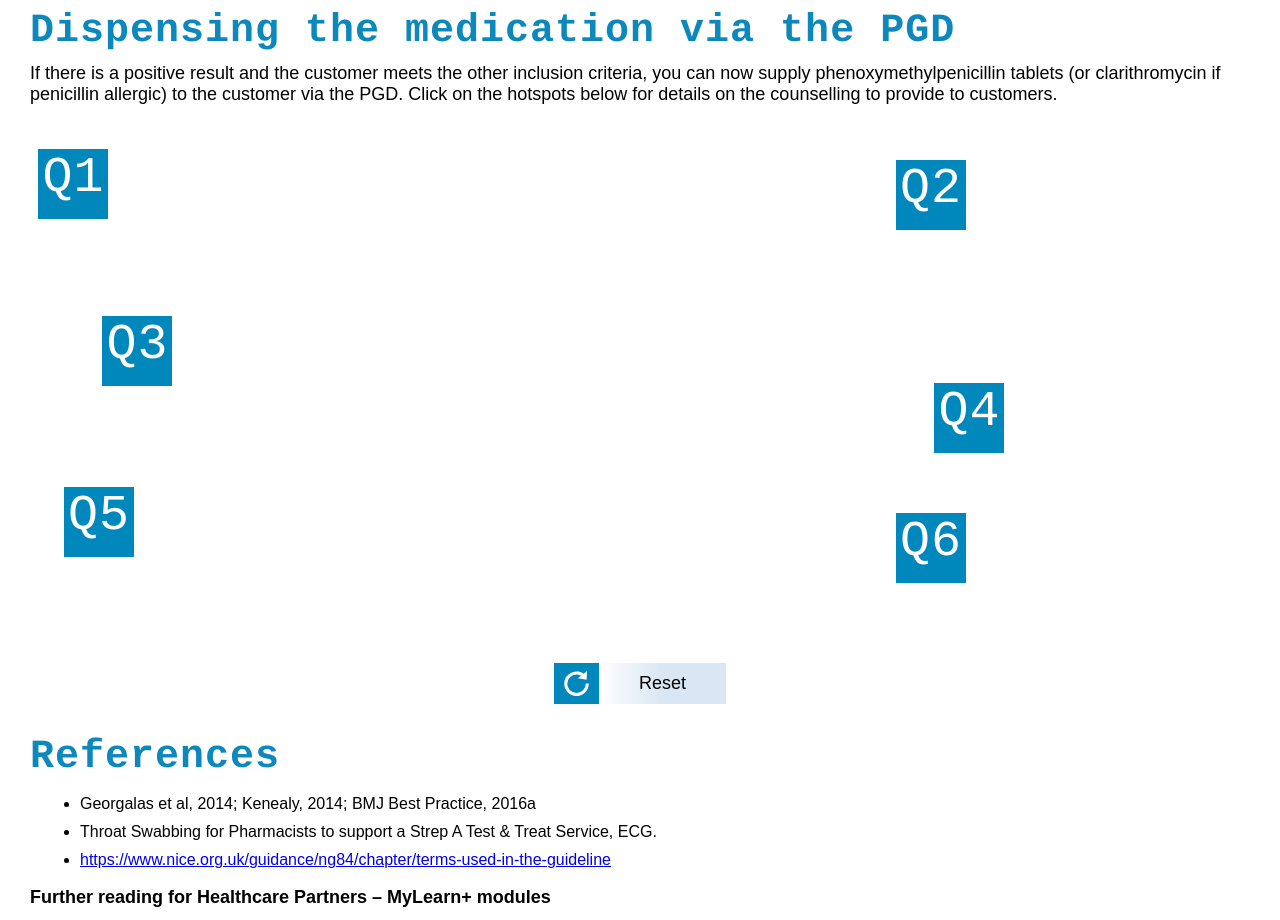
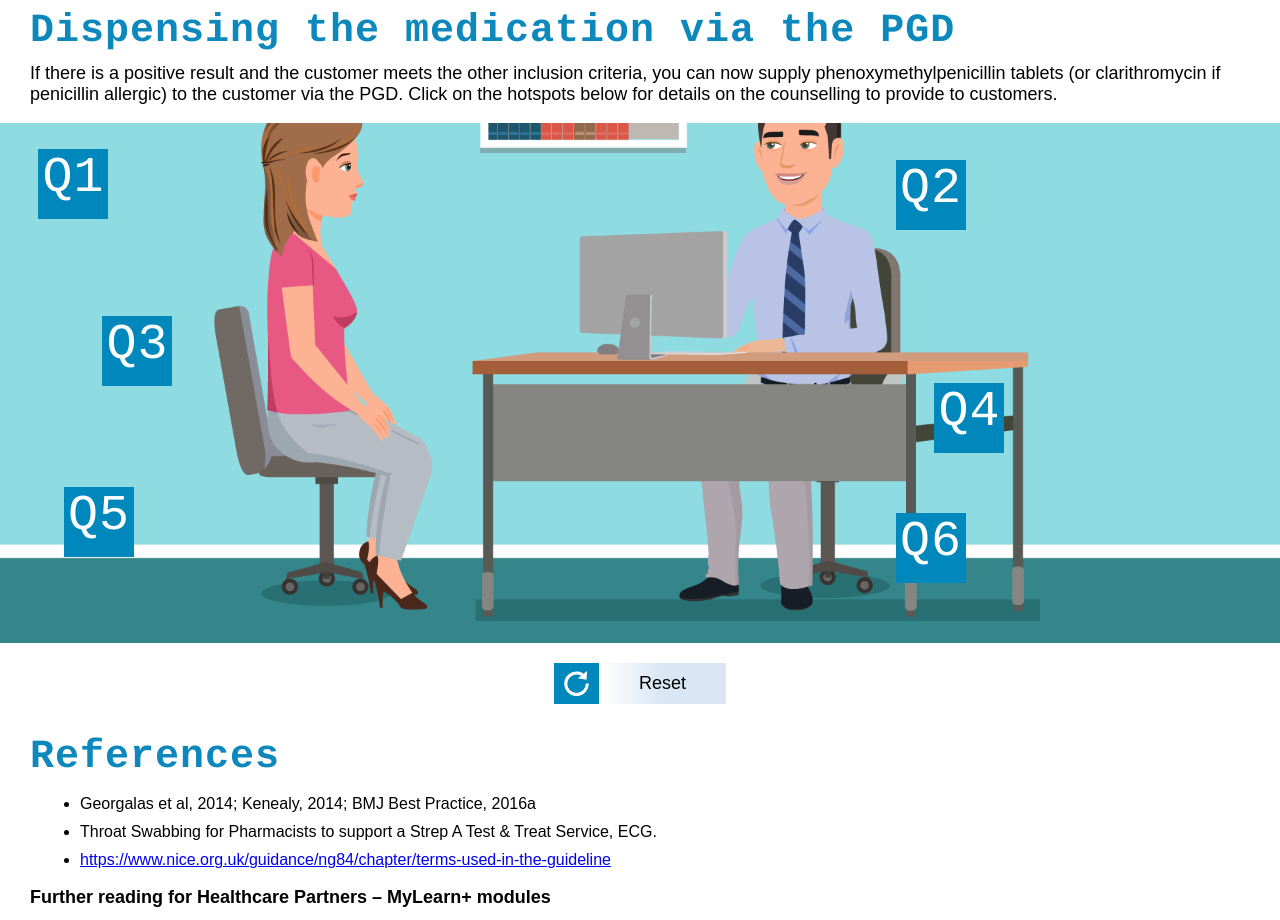
Before and after one commit to Andeson25/step-A, a plain HTML site: page index(tablet).html in a window 1280 px wide. Shown: the part 8300-9220 px from the top of the page. Drawn offline with Linux system fonts and the light colour scheme; a web font is replaced by a local one.

Commit message:
made mobile

```diff
--- a/css/style(tablet).css
+++ b/css/style(tablet).css
@@ -1183,7 +1183,7 @@ section#steps .steps-click .steps-right .step-shown-content .step-shown-box-cont
   margin-bottom: 20px;
   width: 100%;
   height: 65vh;
-  background-image: url("../assets/img/dispencing-bg.jpg");
+  background-image: url("../assets/img/Consultationroom.png");
   -webkit-background-size: cover;
   background-size: cover;
   background-position: 40% bottom;
```
